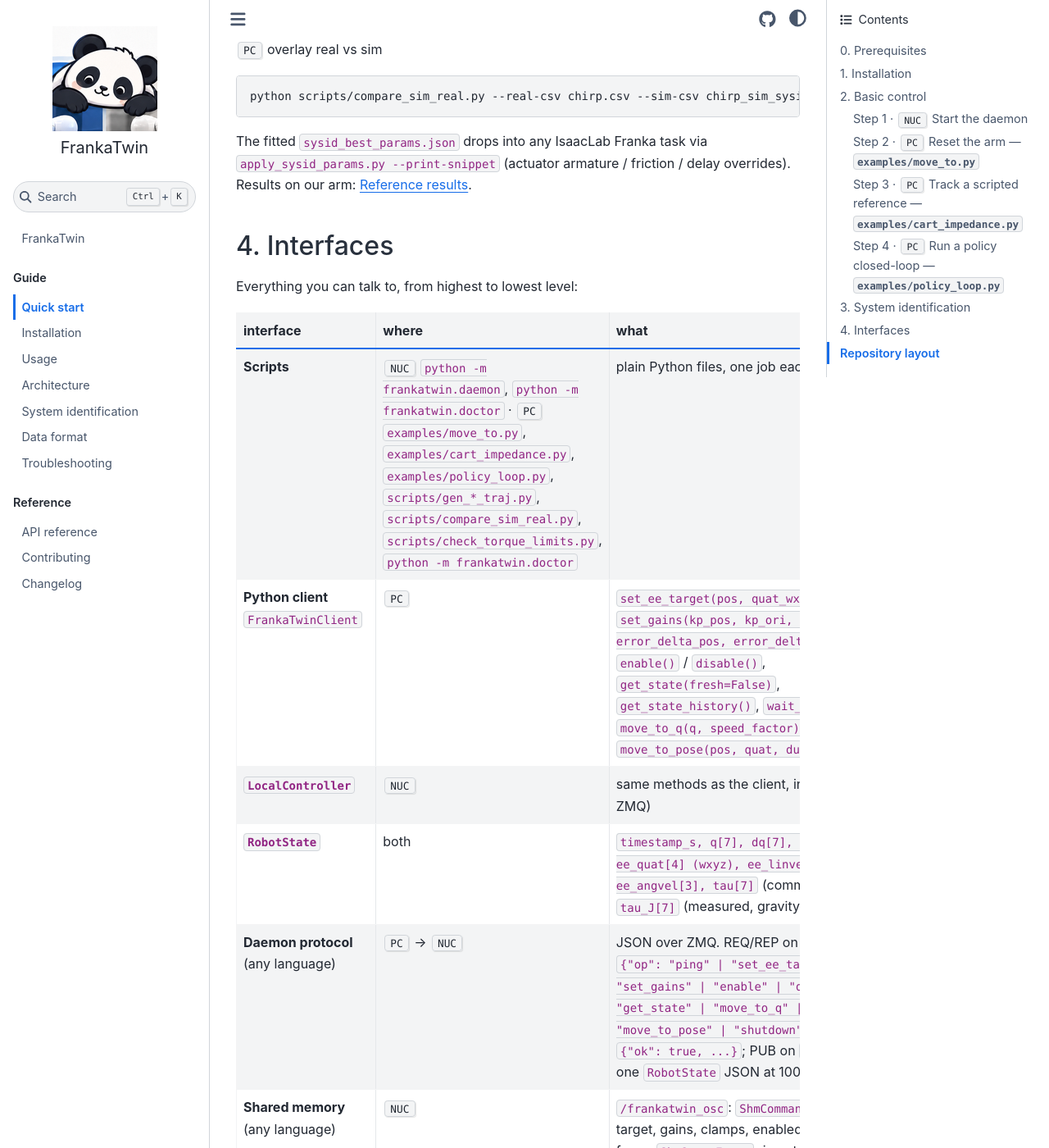
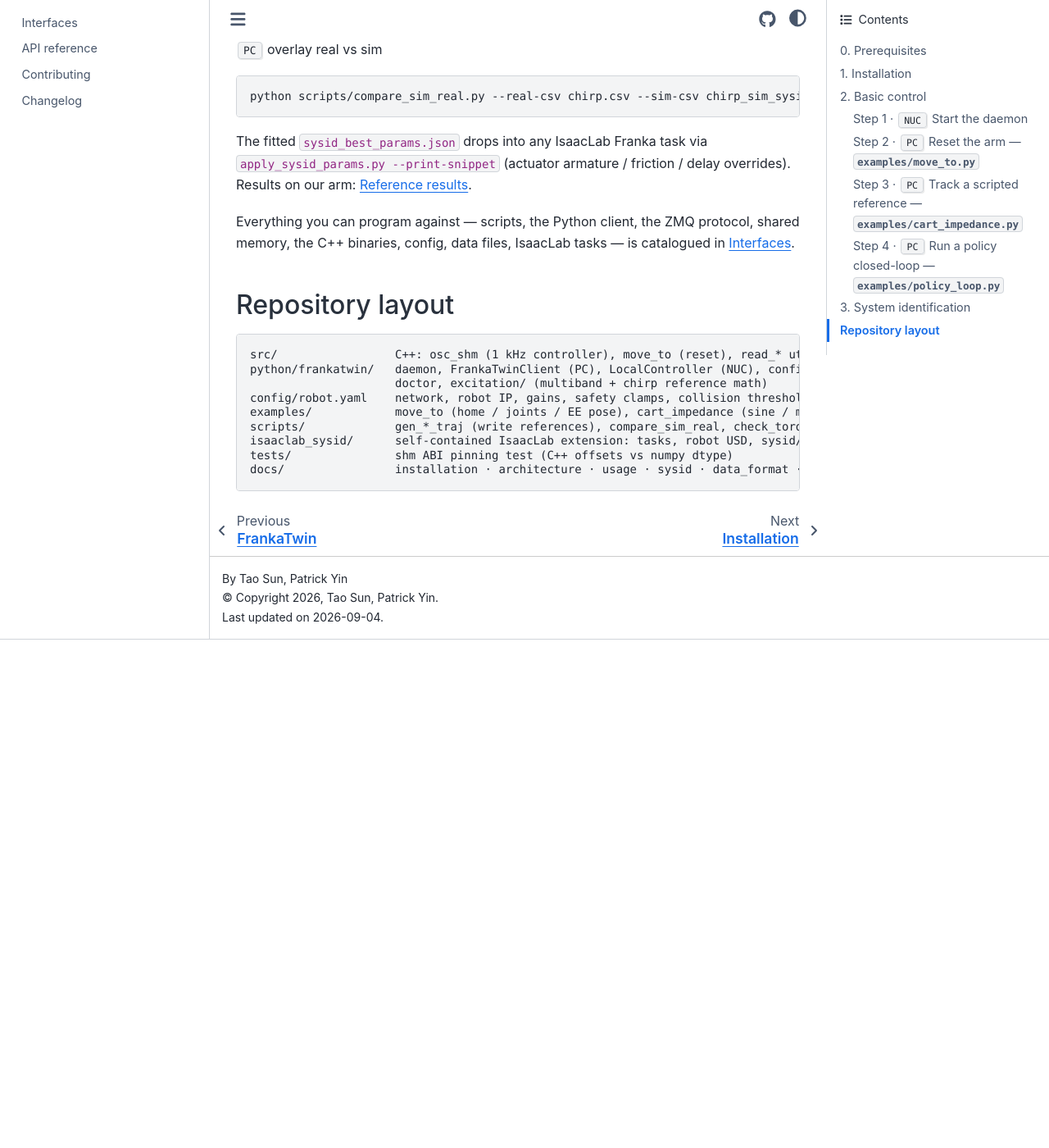
Before and after one commit to tsrobcvai/frankatwin, a Sphinx documentation site: the page built from docs/quickstart.md, in a window 1280 px wide and 1400 px high, scrolled down 5059 px. Shown: the whole window at 82% size. Built offline with Sphinx 7.4.7 and the Sphinx Book theme 1.1.4, drawn with Linux system fonts in a browser that asks for light colours; after the commit the page ends 5839 px from its top, so only the background shows below that; some of the changed text lies outside the part shown.

Commit message:
docs: Interfaces as its own reference page
docs/interfaces.md catalogues every level you can program against, each with
its own section: scripts, Python client (methods + RobotState fields), the
daemon's ZMQ/JSON protocol (op table, state message, a raw-pyzmq client),
the shared-memory ABI (regions, seqlock / ring protocol, Python + C entry
points), the C++ binaries (usage + exit codes), configuration, data files and
the IsaacLab tasks/scripts. Replaces the table that was section 4 of the
quick start; linked from the sidebar (Reference), the quick start and README.

Co-Authored-By: Claude Fable 5.1 <noreply@anthropic.com>

```diff
--- a/docs/quickstart.md
+++ b/docs/quickstart.md
@@ -187,25 +187,9 @@ The fitted `sysid_best_params.json` drops into any IsaacLab Franka task via
 `apply_sysid_params.py --print-snippet` (actuator armature / friction / delay
 overrides). Results on our arm: [Reference results](sysid.md#reference-results).
 
-## 4. Interfaces
-
-Everything you can talk to, from highest to lowest level:
-
-| interface | where | what | reference |
-|---|---|---|---|
-| **Scripts** | <kbd>NUC</kbd> `python -m frankatwin.daemon`, `python -m frankatwin.doctor` · <kbd>PC</kbd> `examples/move_to.py`, `examples/cart_impedance.py`, `examples/policy_loop.py`, `scripts/gen_*_traj.py`, `scripts/compare_sim_real.py`, `scripts/check_torque_limits.py`, `python -m frankatwin.doctor` | plain Python files, one job each; read them | [usage.md → Scripts](usage.md#scripts) |
-| **Python client** `FrankaTwinClient` | <kbd>PC</kbd> | `set_ee_target(pos, quat_wxyz)`, `set_gains(kp_pos, kp_ori, kd_pos, kd_ori, error_delta_pos, error_delta_rot)`, `enable()` / `disable()`, `get_state(fresh=False)`, `get_state_history()`, `wait_for_state()`, `move_to_q(q, speed_factor)`, `move_to_pose(pos, quat, duration)` | [usage.md → Client API](usage.md#client-api-pc) |
-| **`LocalController`** | <kbd>NUC</kbd> | same methods as the client, in-process (no ZMQ) | [usage.md → Client API](usage.md#client-api-pc) |
-| **`RobotState`** | both | `timestamp_s, q[7], dq[7], ee_pos[3], ee_quat[4] (wxyz), ee_linvel[3], ee_angvel[3], tau[7]` (commanded), `tau_J[7]` (measured, gravity incl.), `seq` | [usage.md](usage.md#client-api-pc) |
-| **Daemon protocol** (any language) | <kbd>PC</kbd> → <kbd>NUC</kbd> | JSON over ZMQ. REQ/REP on `cmd_port`: `{"op": "ping" \| "set_ee_target" \| "set_gains" \| "enable" \| "disable" \| "get_state" \| "move_to_q" \| "move_to_pose" \| "shutdown", ...}` → `{"ok": true, ...}`; PUB on `state_port`: one `RobotState` JSON at 100 Hz | [architecture.md → Daemon](architecture.md#daemon-behaviour) |
-| **Shared memory** (any language) | <kbd>NUC</kbd> | `/frankatwin_osc`: `ShmCommand` (seqlock: target, gains, clamps, enabled) and a 1024-frame `ShmStateFrame` ring at 1 kHz. Fixed ABI in `src/shm_layout.h` / `frankatwin.shm_layout`, pinned by `tests/test_shm_layout.py` | [architecture.md → Shared memory](architecture.md#shared-memory) |
-| **C++ binaries** | <kbd>NUC</kbd> | `osc_shm <ip> [--shm-name] [--max-torque-rate] [--load-mass/--load-com/--load-inertia] [--collision-torque/--collision-cartesian] [--no-coriolis] [--duration]`; `move_to <ip> --q q1..q7 [--speed-factor]` or `--pose x y z qw qx qy qz [--duration]`; `read_current_q`, `read_current_pose`, `read_load` | `src/*.cpp` headers |
-| **Config** `config/robot.yaml` | all | `network`, `robot`, `control` (gains, clamps), `collision`, `paths`, `reset`, `load` | [usage.md → Configuration reference](usage.md#configuration-reference-configrobotyaml) |
-| **Data files** | <kbd>PC</kbd> / <kbd>SIM</kbd> | run CSV + sidecar JSON, sim replay CSV, `sysid_best_params.json` | [docs/data_format.md](data_format.md) |
-| **IsaacLab tasks** | <kbd>SIM</kbd> | `Isaac-FrankaTwin-Replay-v0`, `Isaac-FrankaTwin-Sysid-v0` (task-impedance controller mirroring `osc_shm`), `franka_mimic.usd` | [docs/sysid.md](sysid.md) |
-
-Not exposed (yet): gripper control, joint-space impedance, relative-pose
-targets, ROS. Contributions welcome — see [CONTRIBUTING.md](https://github.com/tsrobcvai/frankatwin/blob/v0.2/CONTRIBUTING.md).
+Everything you can program against — scripts, the Python client, the ZMQ
+protocol, shared memory, the C++ binaries, config, data files, IsaacLab tasks —
+is catalogued in [Interfaces](interfaces.md).
 
 ## Repository layout
 
```
Also changed, not shown: README.md (+2 -1 lines), docs/index.md (+1 -0 lines), docs/interfaces.md (added, +192 -0 lines).
